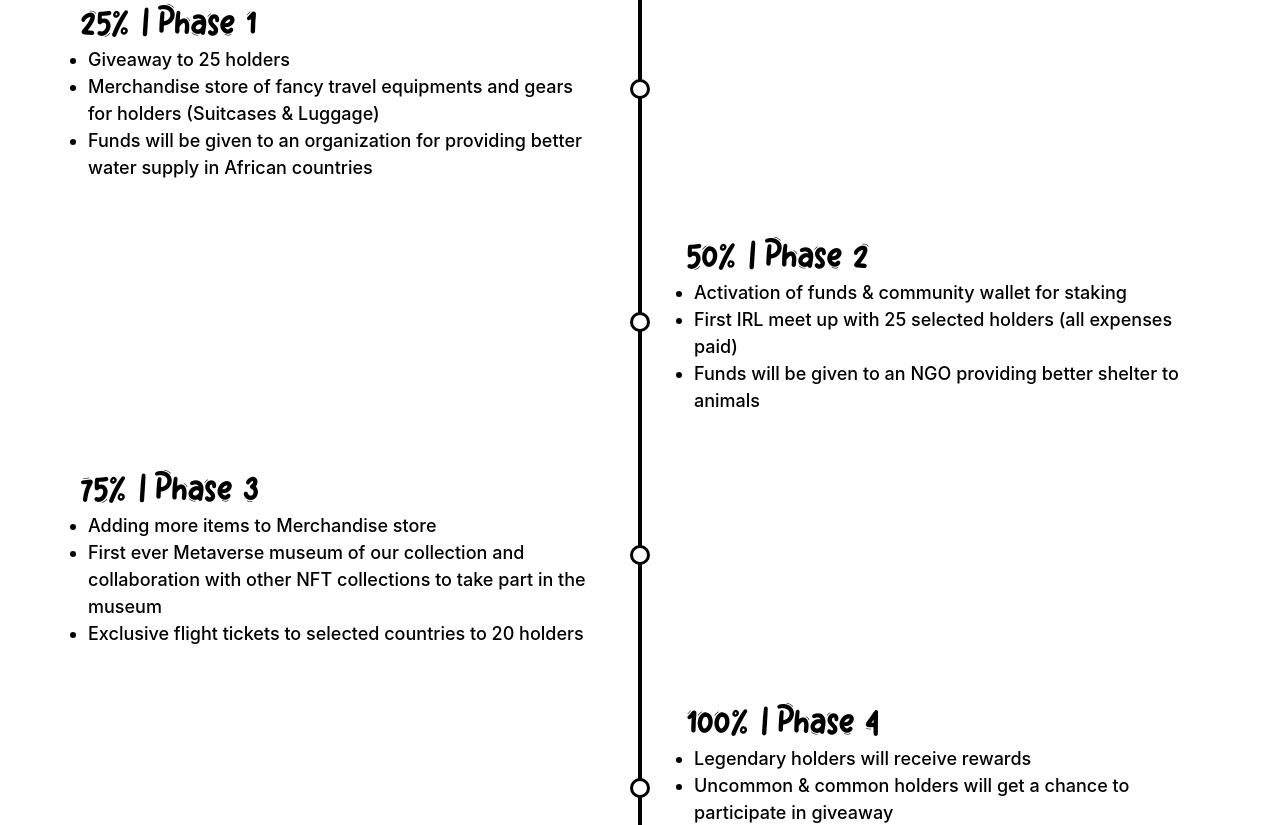
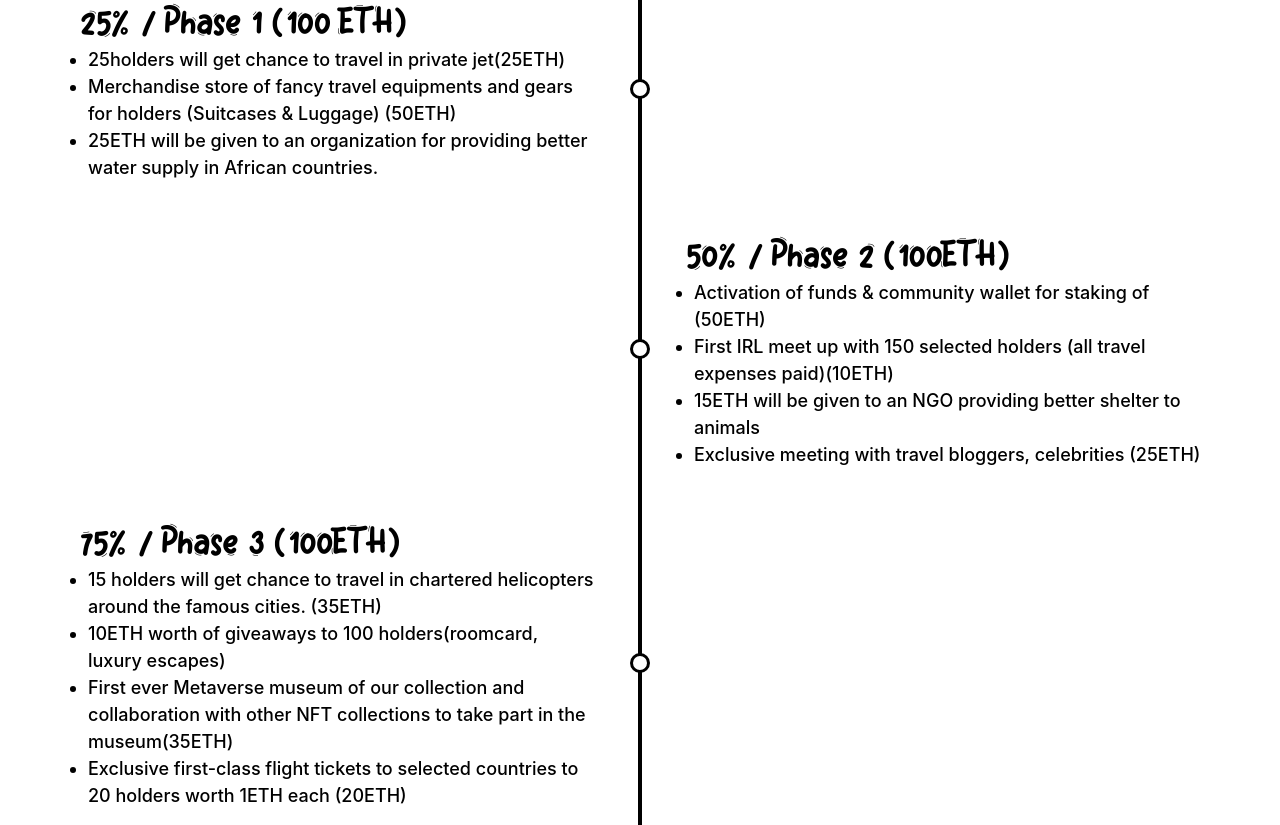
Before and after one commit to Mj835/thebohemianboys, a Next.js app: page / in a window 1280 px wide. Shown: the part 1140-1965 px from the top of the page. Built offline with nearby package versions, Linux system fonts and the light colour scheme.

Commit message:
update roadmap

```diff
--- a/components/Roadmap.js
+++ b/components/Roadmap.js
@@ -8,18 +8,20 @@ const Roadmap = () => {
         <div className={styles.timelineContainer}>
           <div className={styles.timelineItem}>
             <div className={styles.timelineItemContent}>
-              <h3>25% | Phase 1</h3>
+              <h3>25% / Phase 1 (100 ETH)</h3>
 
               <div>
                 <ul style={{ listStyle: "disc", marginLeft: 25 }}>
-                  <li>Giveaway to 25 holders</li>
+                  <li>
+                    25holders will get chance to travel in private jet(25ETH)
+                  </li>
                   <li>
                     Merchandise store of fancy travel equipments and gears for
-                    holders (Suitcases & Luggage)
+                    holders (Suitcases & Luggage) (50ETH)
                   </li>
                   <li>
-                    Funds will be given to an organization for providing better
-                    water supply in African countries
+                    25ETH will be given to an organization for providing better
+                    water supply in African countries.
                   </li>
                 </ul>
               </div>
@@ -29,18 +31,24 @@ const Roadmap = () => {
 
           <div className={styles.timelineItem}>
             <div className={styles.timelineItemContent}>
-              <h3>50% | Phase 2</h3>
+              <h3>50% / Phase 2 (100ETH)</h3>
 
               <div>
                 <ul style={{ listStyle: "disc", marginLeft: 25 }}>
-                  <li>Activation of funds & community wallet for staking</li>
                   <li>
-                    First IRL meet up with 25 selected holders (all expenses
-                    paid)
+                    Activation of funds & community wallet for staking of
+                    (50ETH)
                   </li>
                   <li>
-                    Funds will be given to an NGO providing better shelter to
+                    First IRL meet up with 150 selected holders (all travel
+                    expenses paid)(10ETH)
+                  </li>
+                  <li>
+                    15ETH will be given to an NGO providing better shelter to
                     animals
+                  </li>
+                  <li>
+                    Exclusive meeting with travel bloggers, celebrities (25ETH)
                   </li>
                 </ul>
               </div>
@@ -50,18 +58,26 @@ const Roadmap = () => {
 
           <div className={styles.timelineItem}>
             <div className={styles.timelineItemContent}>
-              <h3>75% | Phase 3</h3>
+              <h3>75% / Phase 3 (100ETH)</h3>
 
               <div>
                 <ul style={{ listStyle: "disc", marginLeft: 25 }}>
-                  <li>Adding more items to Merchandise store</li>
+                  <li>
+                    15 holders will get chance to travel in chartered
+                    helicopters around the famous cities. (35ETH)
+                  </li>
+                  <li>
+                    10ETH worth of giveaways to 100 holders(roomcard, luxury
+                    escapes)
+                  </li>
                   <li>
                     First ever Metaverse museum of our collection and
                     collaboration with other NFT collections to take part in the
-                    museum
+                    museum(35ETH)
                   </li>
                   <li>
-                    Exclusive flight tickets to selected countries to 20 holders
+                    Exclusive first-class flight tickets to selected countries
+                    to 20 holders worth 1ETH each (20ETH)
                   </li>
                 </ul>
               </div>
@@ -71,18 +87,18 @@ const Roadmap = () => {
 
           <div className={styles.timelineItem}>
             <div className={styles.timelineItemContent}>
-              <h3>100% | Phase 4</h3>
+              <h3>100% / Phase 4 (200ETH)</h3>
 
               <div>
                 <ul style={{ listStyle: "disc", marginLeft: 25 }}>
-                  <li>Legendary holders will receive rewards</li>
+                  <li>Legendary holders will receive 10ETH each (50ETH)</li>
                   <li>
                     Uncommon & common holders will get a chance to participate
-                    in giveaway
+                    in giveaway worth of 1ETH each (50ETH)
                   </li>
                   <li>
-                    10 holders will get to travel to their favorite country for
-                    a week with all expenses paid
+                    10 holders will get a 7 days’ vacation to their favorite
+                    country with all expenses paid (10ETH) each
                   </li>
                 </ul>
               </div>
```
